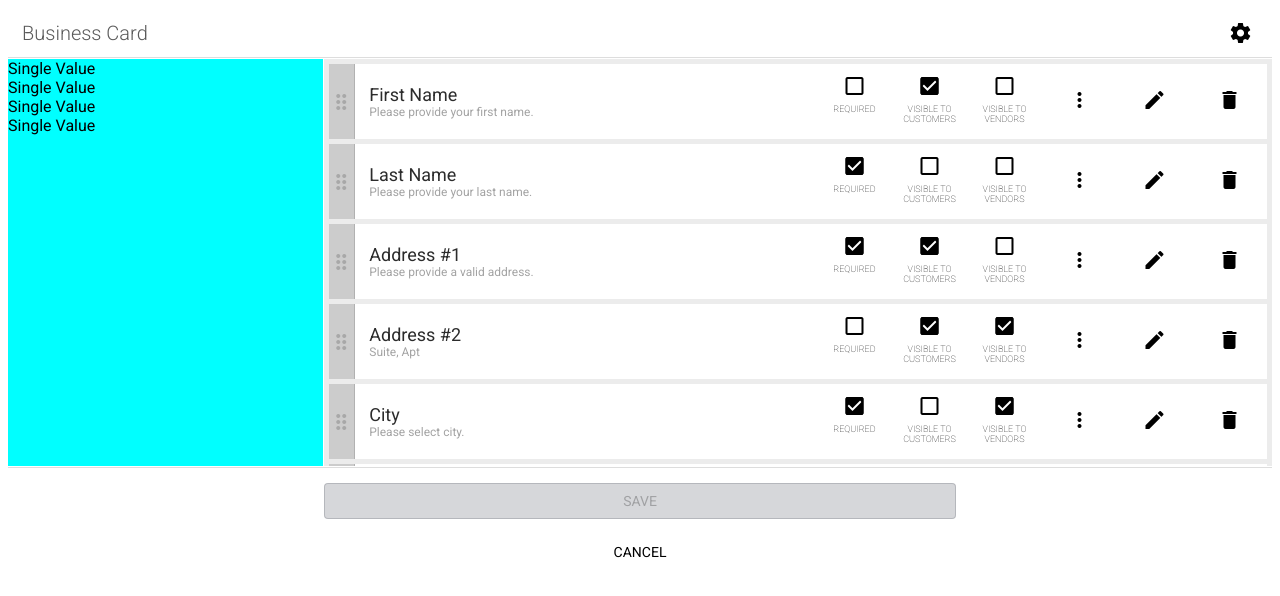
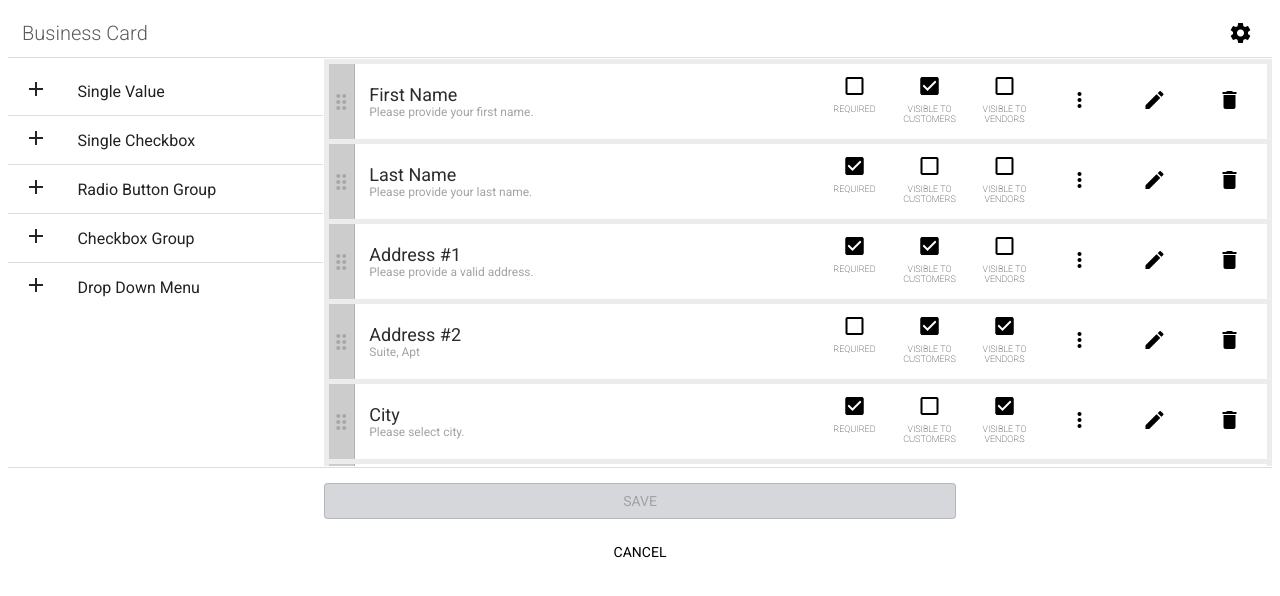
Before and after one commit to elwood-berry/esbcore-form-builder, an Angular app: page / in a window 1280 px wide. Shown: the top 596 px of the page. Built offline with nearby package versions, Linux system fonts and the light colour scheme.

Commit message:
4 files modified

```diff
--- a/src/app/components/attr-gird/attr-gird.component.scss
+++ b/src/app/components/attr-gird/attr-gird.component.scss
@@ -13,7 +13,7 @@
   // SIDEBAR.
   #attribute-sidebar {
     ::ng-deep app-attr-sidebar {
-      background-color: aqua;
+      background-color: #fff;
       height: 100%;
       width: 100%;
     }
--- a/src/app/components/attr-sidebar/attr-sidebar.component.html
+++ b/src/app/components/attr-sidebar/attr-sidebar.component.html
@@ -1,6 +1,12 @@
-<div class="attr-sidebar-container" fxLayout="column">
-  <div>Single Value</div>
-  <div>Single Value</div>
-  <div>Single Value</div>
-  <div>Single Value</div>
-</div>
+<mat-selection-list #attributes [multiple]="false">
+  <mat-list-option *ngFor="let attribute of typesOfAttributes" [value]="attribute">
+
+    <div class="attr-list-option-row" fxLayout="row">
+      <div class="attr-list-option-col" fxFlex="20%">
+        <mat-icon aria-hidden="false" aria-label="Example home icon">add</mat-icon>
+      </div>
+      <div class="attr-list-option-col" style="padding-top: 5px;" fxLayout="80%">{{attribute}}</div>
+    </div>
+
+  </mat-list-option>
+</mat-selection-list>
--- a/src/app/components/attr-sidebar/attr-sidebar.component.scss
+++ b/src/app/components/attr-sidebar/attr-sidebar.component.scss
@@ -0,0 +1,7 @@
+.mat-list-item {
+  border-bottom: 1px solid #ddd;
+
+  &:last-of-type {
+    border-bottom: none;
+  }
+}
--- a/src/app/components/attr-sidebar/attr-sidebar.component.ts
+++ b/src/app/components/attr-sidebar/attr-sidebar.component.ts
@@ -6,6 +6,10 @@ import { Component, OnInit } from '@angular/core';
   styleUrls: ['./attr-sidebar.component.scss']
 })
 export class AttrSidebarComponent implements OnInit {
+
+  // PROPERTIES
+  public typesOfAttributes: string[] = ['Single Value', 'Single Checkbox', 'Radio Button Group', 'Checkbox Group', 'Drop Down Menu'];
+
   constructor() {}
 
   ngOnInit() {}
```
